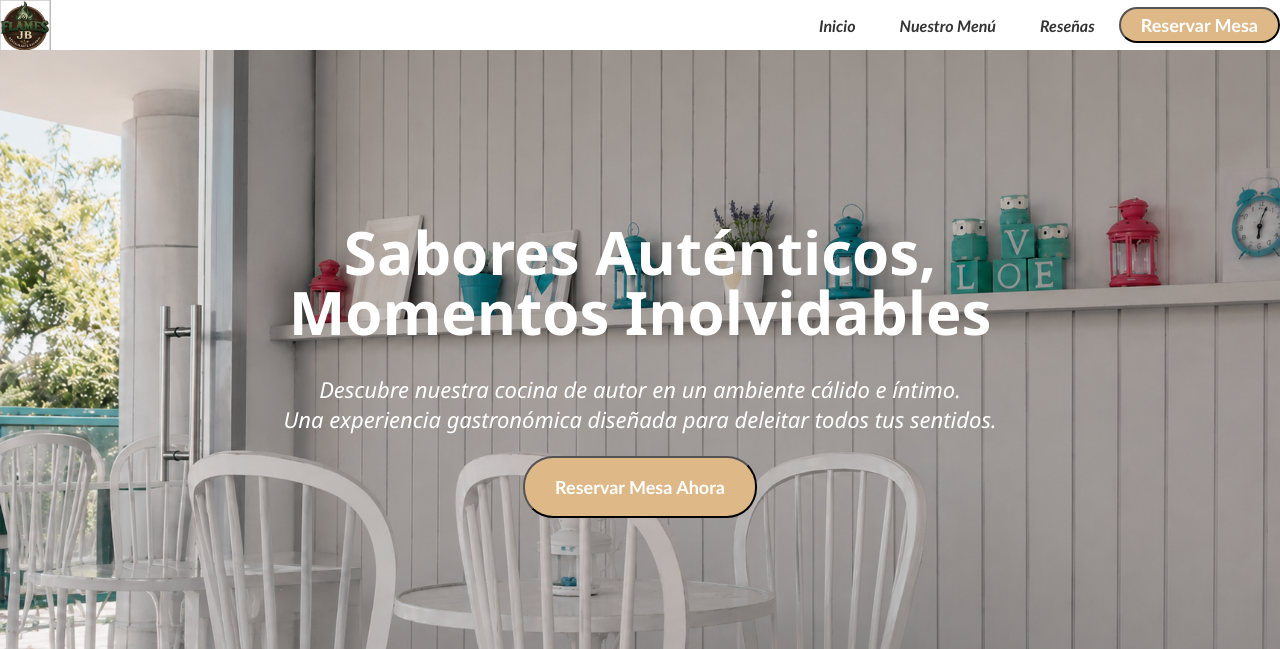
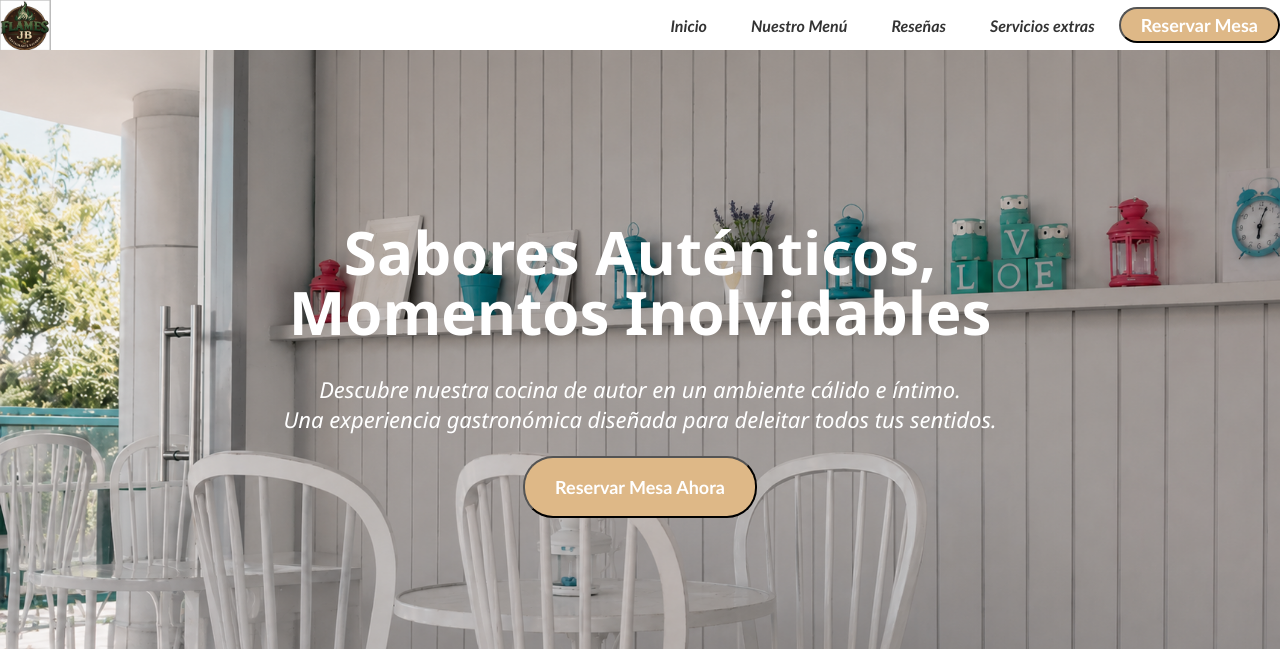
Before and after one commit to matiasnata/proyecto_final, a Flask app: page / in a window 1280 px wide. Shown: the top 649 px of the page. Run offline with Flask 3, Linux system fonts and the light colour scheme; data that the repository does not hold is empty.

Commit message:
Agrego el boton para la pagina que baja directo a servicios extras

```diff
--- a/frontend/templates/index.html
+++ b/frontend/templates/index.html
@@ -13,6 +13,7 @@
             <a href="#inicio" class="links_portada">Inicio</a>
             <a href="#menu" class="links_portada">Nuestro Menú</a>
             <a href="#reseñas" class="links_portada">Reseñas</a>
+            <a href="#servicios_extra" class="links_portada">Servicios extras</a>
             <a href="#reserva"><button class="boton_reservar_mesa_portada">Reservar mesa</button></a>
         </div>
     </div>
@@ -57,7 +58,7 @@
         {% endfor %}
     </div>
 
-    <div class="servicios_extra">
+    <div id="servicios_extra" class="servicios_extra">
         <h3>Servicios extra</h3>
         <p>Acá podés encontrar los servicios que ofrecemos</p>
     </div>
```
